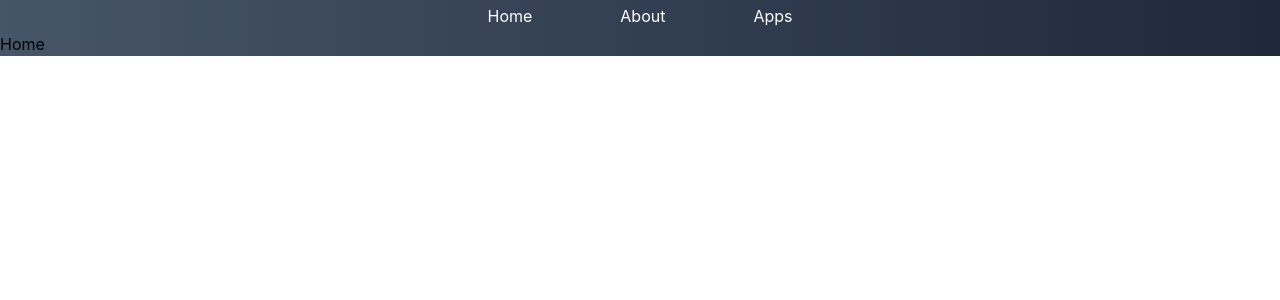
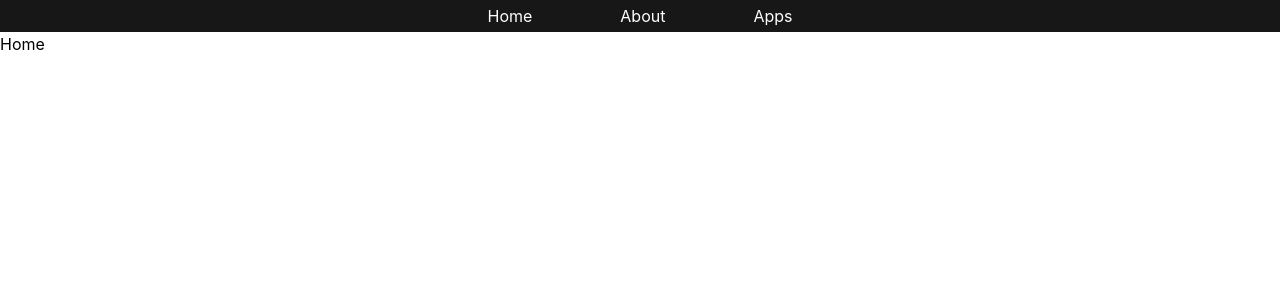
Before and after one commit to yanniskuenzler/website-yannis, a React (Create React App) app: page / in a window 1280 px wide. Shown: the top 300 px of the page. Built offline with nearby package versions, Linux system fonts and the light colour scheme.

Commit message:
removed background color from site and changed nav background color

```diff
--- a/src/App.js
+++ b/src/App.js
@@ -7,7 +7,7 @@ import Nav from "./components/Nav";
 
 function App() {
   return (
-      <div className="bg-gradient-to-r from-slate-600 to-slate-800">
+      <div>
           <Nav />
           <Routes>
               <Route path="/" element={<Home />} />
--- /dev/null
+++ b/src/components/BasicNavLinks.js
@@ -0,0 +1,7 @@
+function BasicNavLinks() {
+    return (
+        <li className="flex-none p-1"><a href="#" className="text-white hover:text-gray-400">{this.props.test}</a></li>
+    )
+}
+
+export default BasicNavLinks;
--- a/src/components/Nav.js
+++ b/src/components/Nav.js
@@ -2,7 +2,7 @@ function Nav() {
     return (
         <div>
             <nav>
-                <ul className="flex space-x-20 justify-center">
+                <ul className="flex space-x-20 justify-center bg-neutral-900">
                     <li className="flex-none p-1"><a href="#" className="text-white hover:text-gray-400">Home</a></li>
                     <li className="flex-none p-1"><a href="#" className="text-white hover:text-gray-400">About</a></li>
                     <li className="flex-none p-1"><a href="#" className="text-white hover:text-gray-400">Apps</a></li>
```
